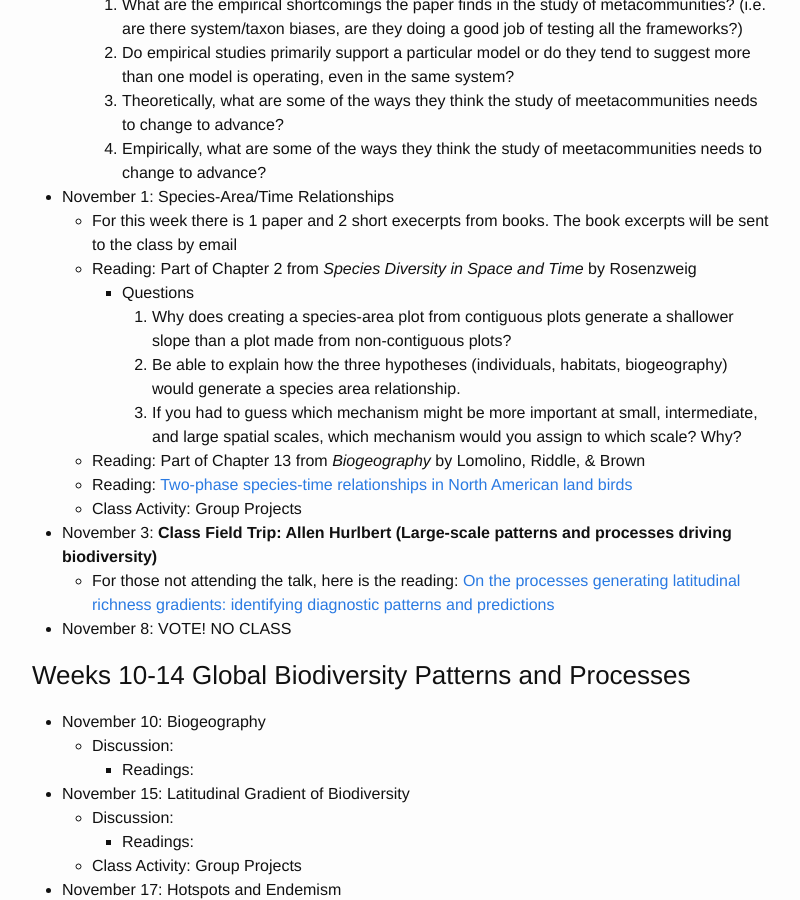
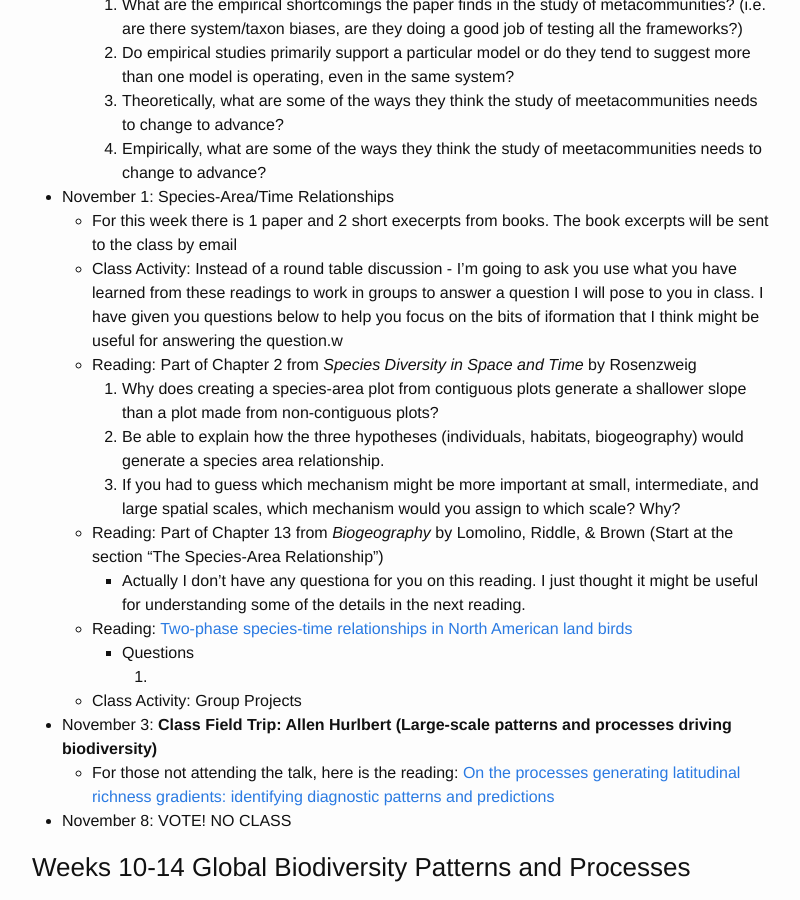
Before and after one commit to skmorgane/biodiversity-course, a Jekyll site: the page built from schedule.md, in a window 1280 px wide and 900 px high, scrolled down 8381 px. Shown: the whole window, without its empty margins (238-1038 px from the left). Built offline with Jekyll 4.4.1, drawn with Linux system fonts in a browser that asks for light colours.

Commit message:
Change questions for SAR

```diff
--- a/schedule.md
+++ b/schedule.md
@@ -250,13 +250,16 @@
 
 * November 1: Species-Area/Time Relationships
     *  For this week there is 1 paper and 2 short execerpts from books. The book excerpts will be sent to the class by email
+    * Class Activity: Instead of a round table discussion - I'm going to ask you use what you have learned from these readings to work in groups to answer a question I will pose to you in class. I have given you questions below to help you focus on the bits of iformation that I think might be useful for answering the question.w
     *  Reading: Part of Chapter 2 from *Species Diversity in Space and Time* by Rosenzweig
-         - Questions
-         1. Why does creating a species-area plot from contiguous plots generate a shallower slope than a plot made from non-contiguous plots?
+          1. Why does creating a species-area plot from contiguous plots generate a shallower slope than a plot made from non-contiguous plots?
          2. Be able to explain how the three hypotheses (individuals, habitats, biogeography) would generate a species area relationship.
          3. If you had to guess which mechanism might be more important at small, intermediate, and large spatial scales, which mechanism would you assign to which scale? Why?
-    *  Reading: Part of Chapter 13 from *Biogeography* by Lomolino, Riddle, & Brown
+    *  Reading: Part of Chapter 13 from *Biogeography* by Lomolino, Riddle, & Brown (Start at the section "The Species-Area Relationship")
+         - Actually I don't have any questiona for you on this reading. I just thought it might be useful for understanding some of the details in the next reading.
     *  Reading: [Two-phase species-time relationships in North American land birds](https://doi.org/10.1111/j.1461-0248.2004.00581.x)
+         - Questions
+         1.
     *  Class Activity: Group Projects
 
 * November 3: **Class Field Trip: Allen Hurlbert (Large-scale patterns and processes driving biodiversity)**
```
